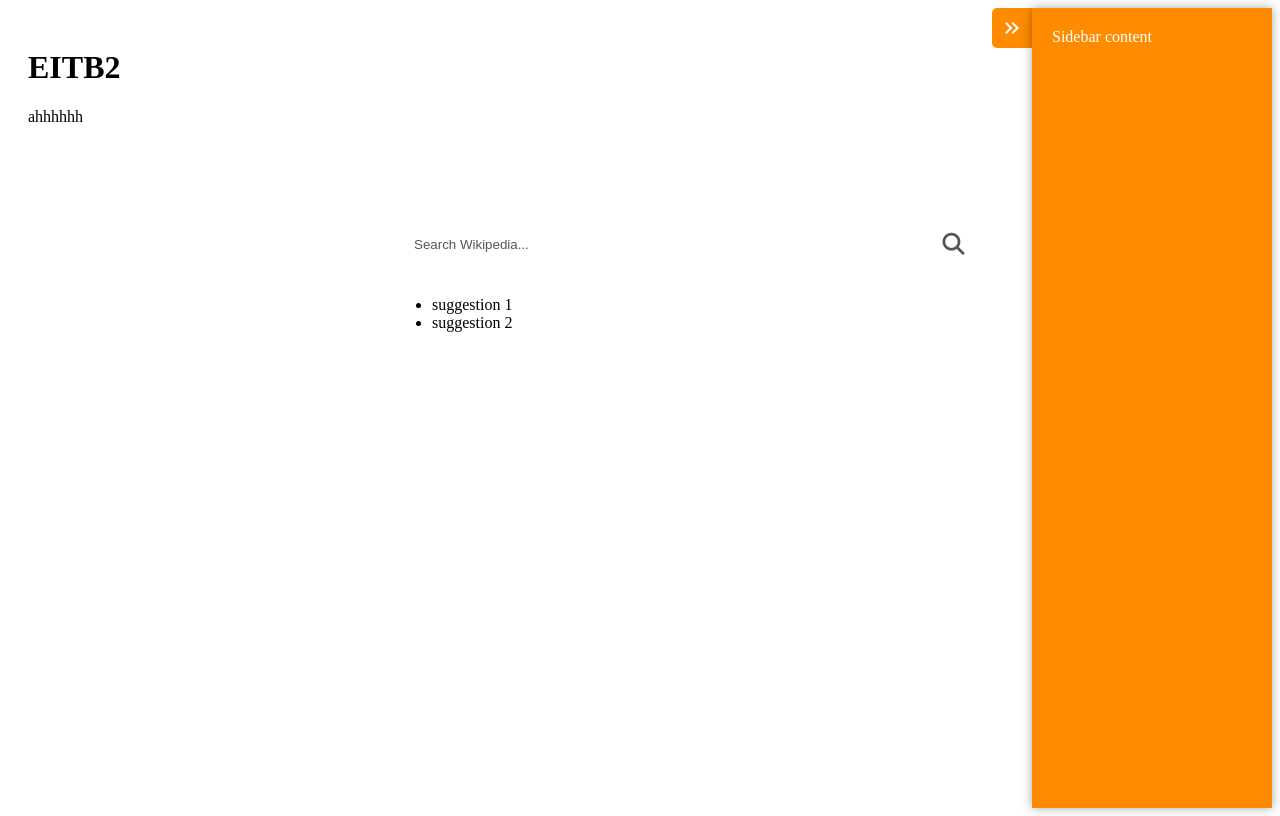
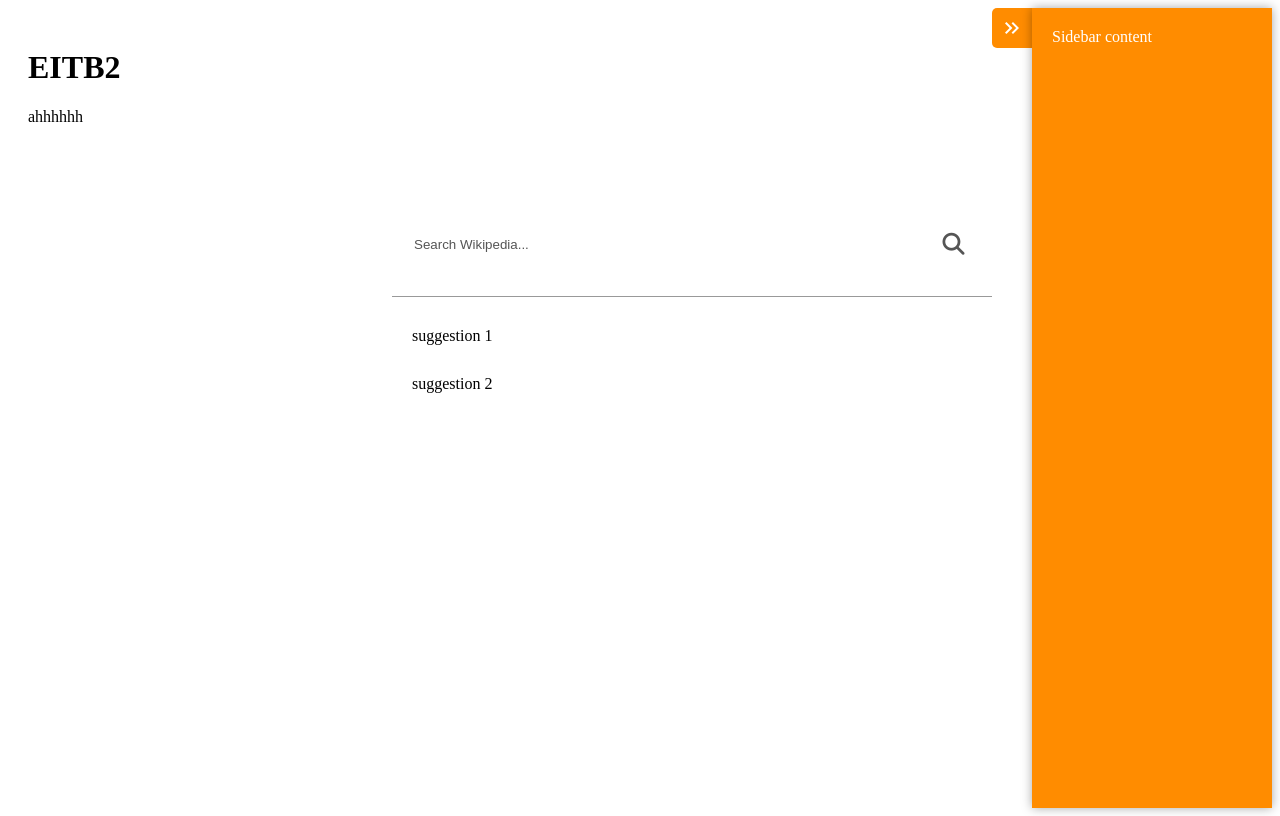
Before and after one commit to bobBillyus/EITB2, a Flask app: page / in a window 1280 px wide. Run offline with Flask 3, Linux system fonts and the light colour scheme; some libraries are stand-ins or nearby versions.

Commit message:
suggestions css

```diff
--- a/static/css/style.css
+++ b/static/css/style.css
@@ -50,6 +50,22 @@ button .fa-solid{
     color: #555;
 }
 
+.suggestions ul {
+    border-top: 1px solid #999;
+    padding: 15px 10px;
+}
+
+.suggestions ul li{
+    list-style: none;
+    border-radius: 3px;
+    padding: 15px 10px;
+    cursor: pointer;
+}
+
+.suggestions ul li:hover{
+    background: #e9f3ff;
+}
+
 /* Sidebar */
 
 .sidebar_toggle {
```
